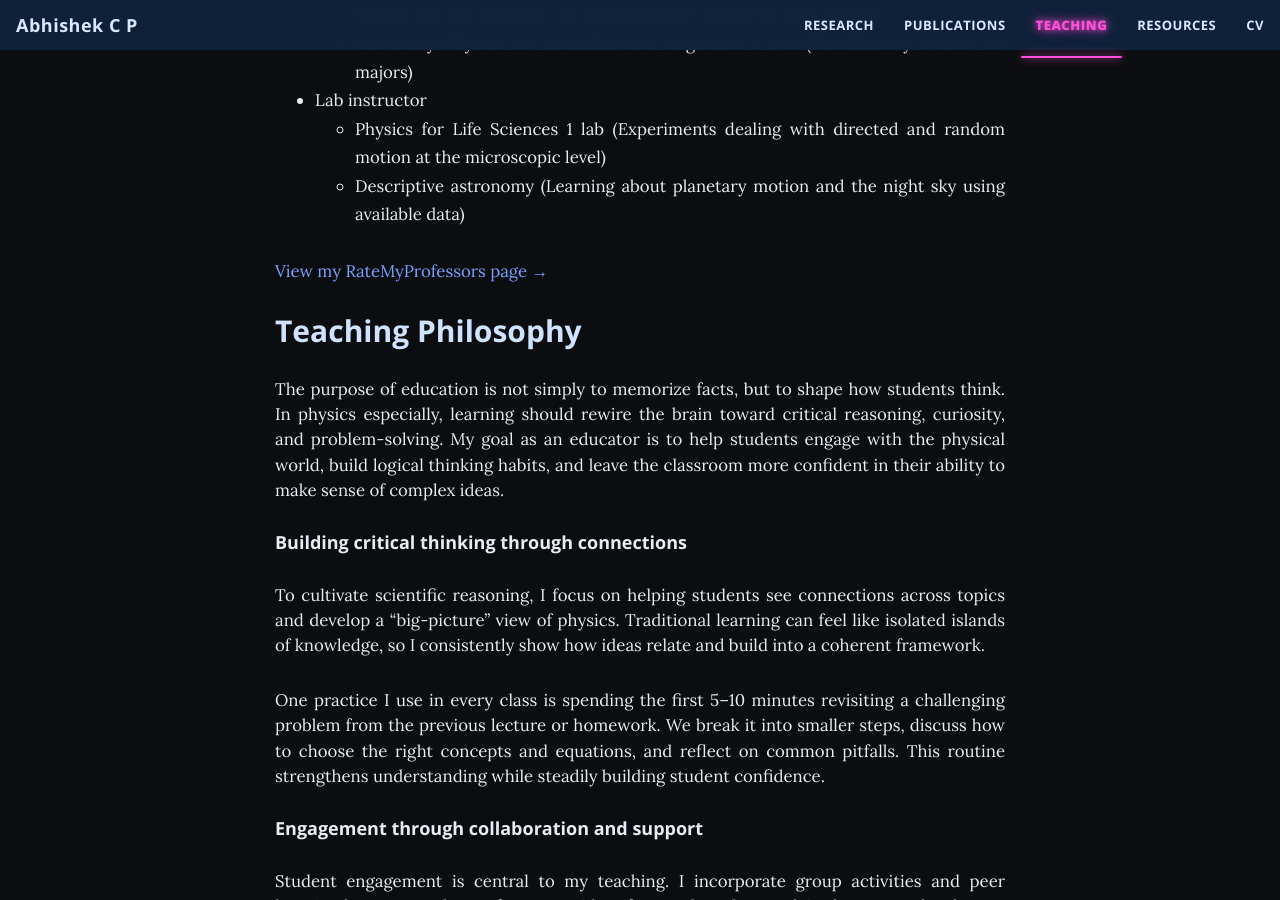
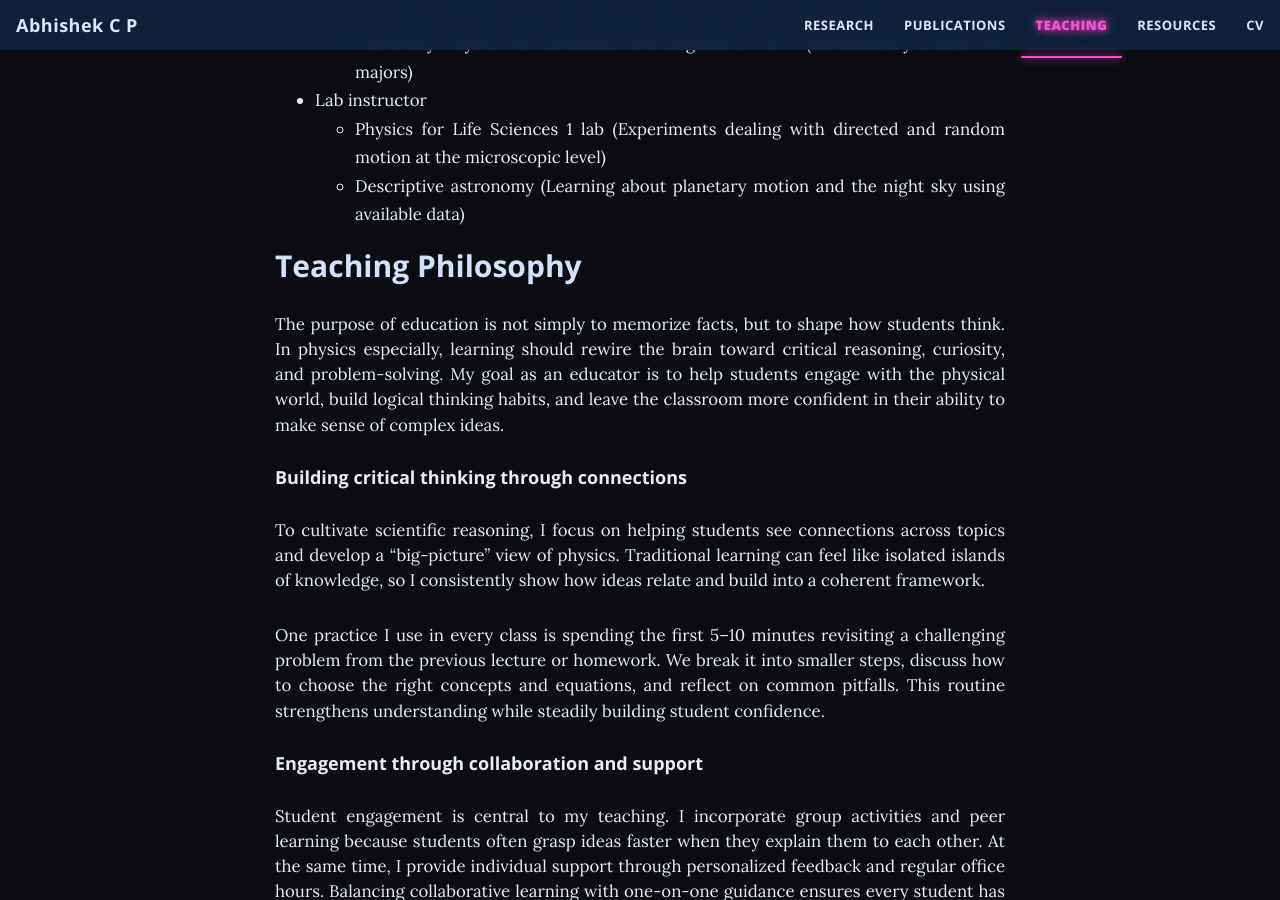
Before and after one commit to abhishek-c-p/abhishek-c-p.github.io, a Jekyll site: the page built from teaching.md, in a window 1280 px wide and 900 px high, scrolled down 357 px. Built offline with Jekyll 4.4.1, drawn with Linux system fonts in a browser that asks for light colours; some of the changed text lies outside the part shown.

Commit message:
Refactor RateMyProfessors link in teaching.md
Removed RateMyProfessors link from teaching section and added it back later.

```diff
--- a/teaching.md
+++ b/teaching.md
@@ -18,16 +18,6 @@
 - Lab instructor
   - Physics for Life Sciences 1 lab (Experiments dealing with directed and random motion at the microscopic level)
   - Descriptive astronomy (Learning about planetary motion and the night sky using available data)
-
-<p>
-  <a class="rmp-btn"
-     href="https://www.ratemyprofessors.com/professor/2948373"
-     target="_blank" rel="noopener noreferrer">
-    View my RateMyProfessors page →
-  </a>
-</p>
-
-
 
 
 ## Teaching Philosophy
@@ -83,6 +73,18 @@
   }
 }
 </style>
+
+
+
+<p>
+  <a class="rmp-btn"
+     href="https://www.ratemyprofessors.com/professor/2948373"
+     target="_blank" rel="noopener noreferrer">
+    View my RateMyProfessors page →
+  </a>
+</p>
+
+
 
 <style>
   .testimonial-marquee {
```
